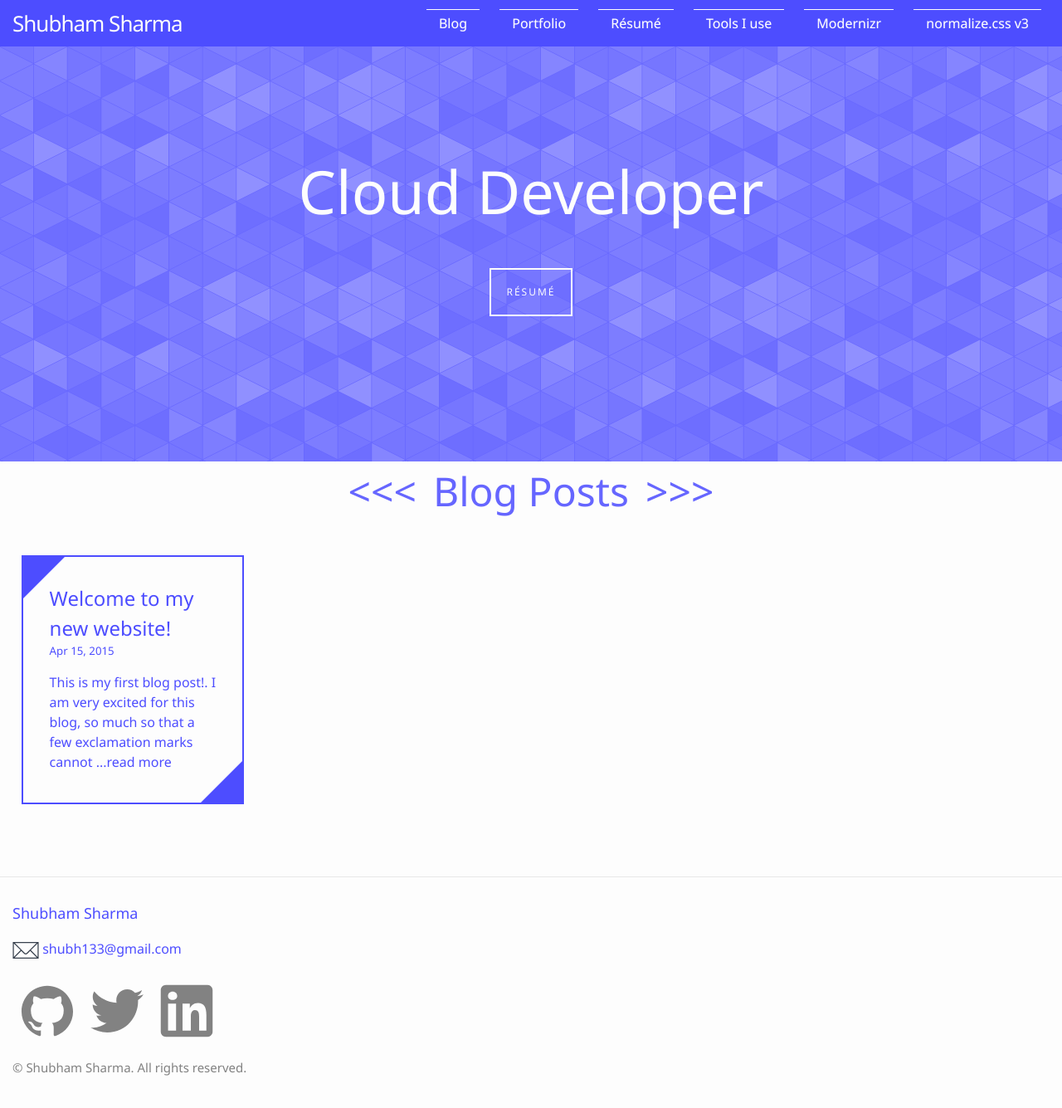
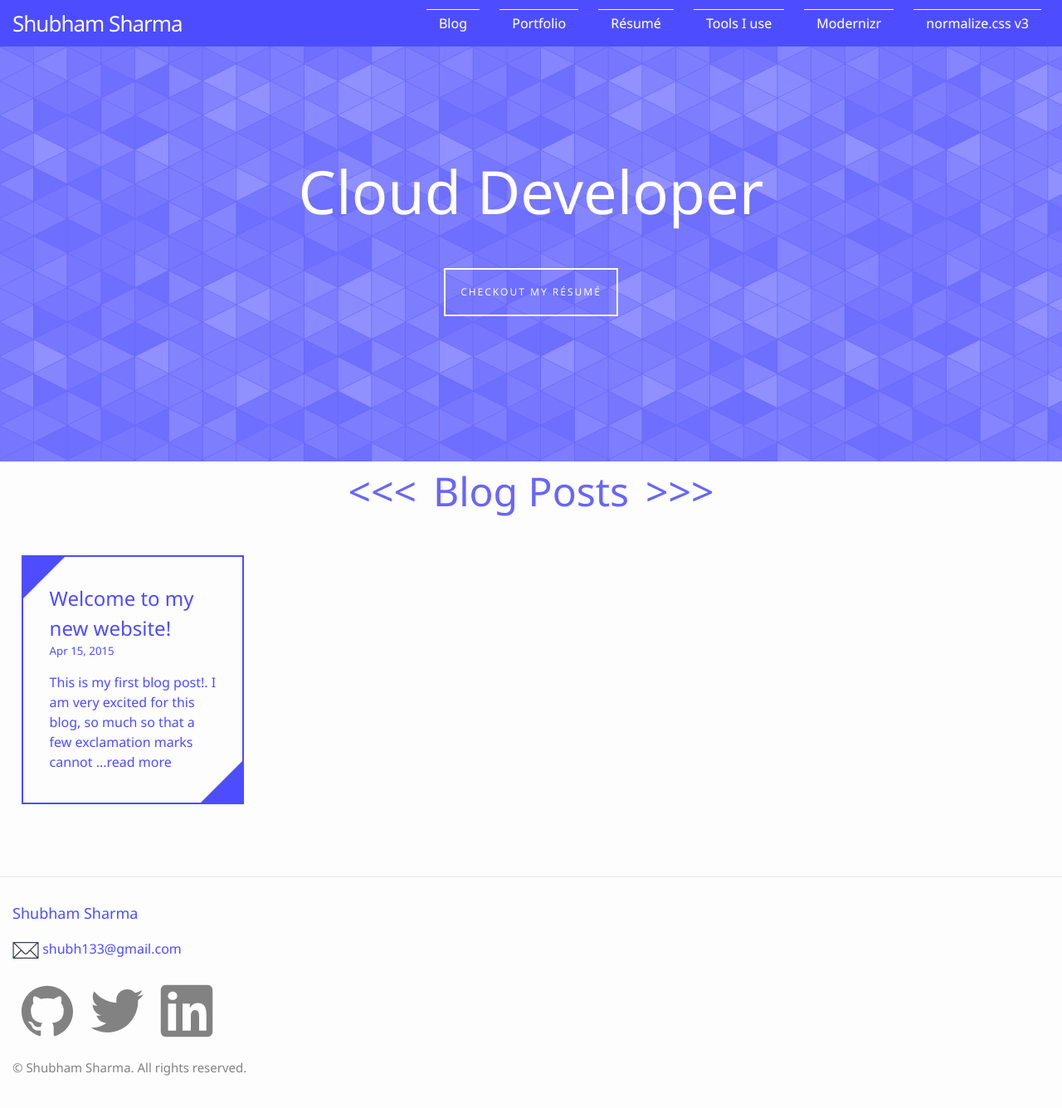
Before and after one commit to shubham1337/blog, a Jekyll site: the page built from index.html, in a window 1280 px wide and 1358 px high. Shown: the top 1335 px of the window at 83% size. Built offline with Jekyll 4.4.1, drawn with Linux system fonts in a browser that asks for light colours; comment, search, counter and statistics services are not loaded.

Commit message:
Update index.html

```diff
--- a/index.html
+++ b/index.html
@@ -8,7 +8,7 @@ layout: default
         <div class="banner-content-wrapper">
             <h1 class="banner-slogan">{{ site.slogan }}</h1>
             <br />
-            <a href="{{ "/resume" | prepend: site.baseurl }}" class="button">Résumé</a>
+            <a href="{{ "/resume" | prepend: site.baseurl }}" class="button">Checkout my Résumé</a>
         </div>
     </section>
 
```
